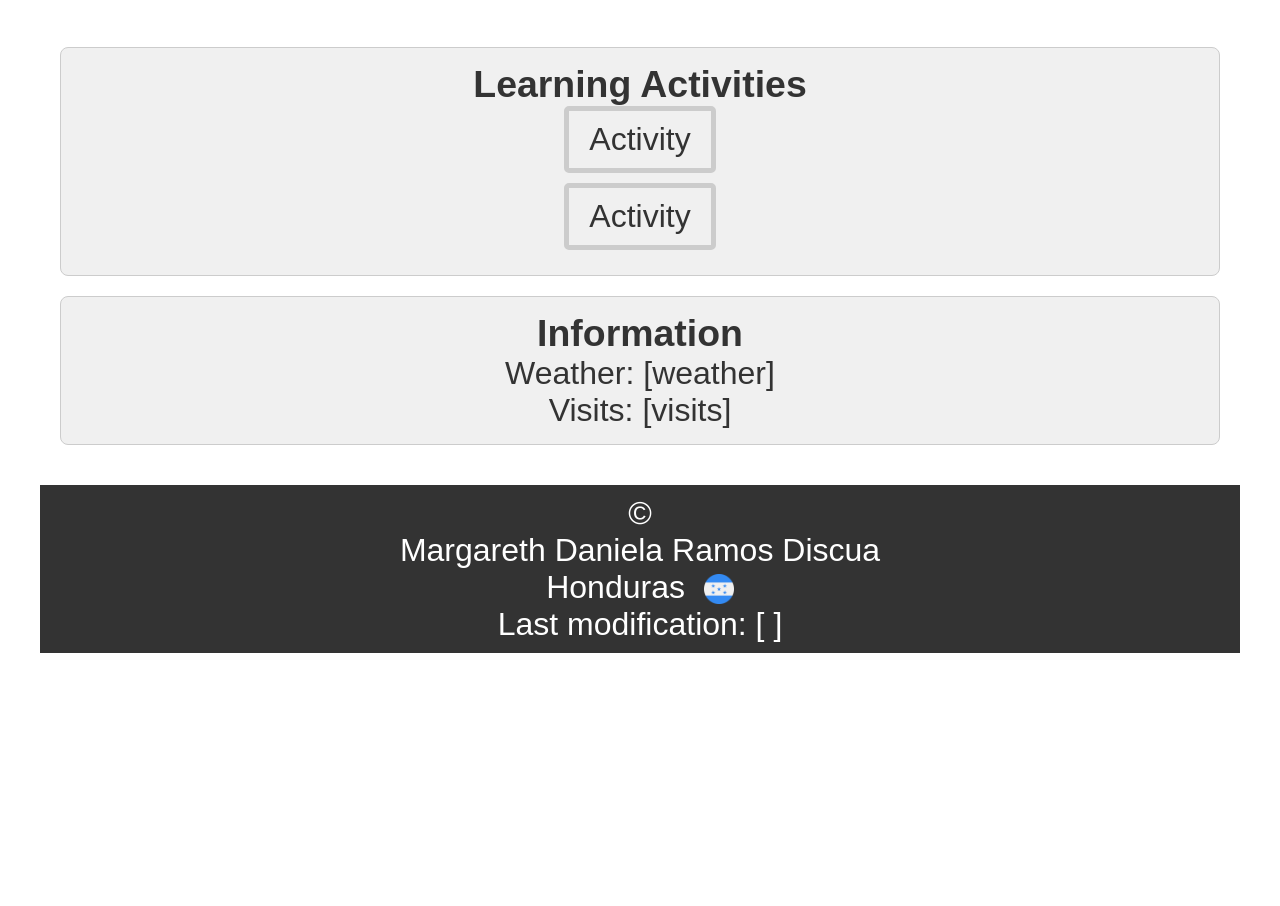
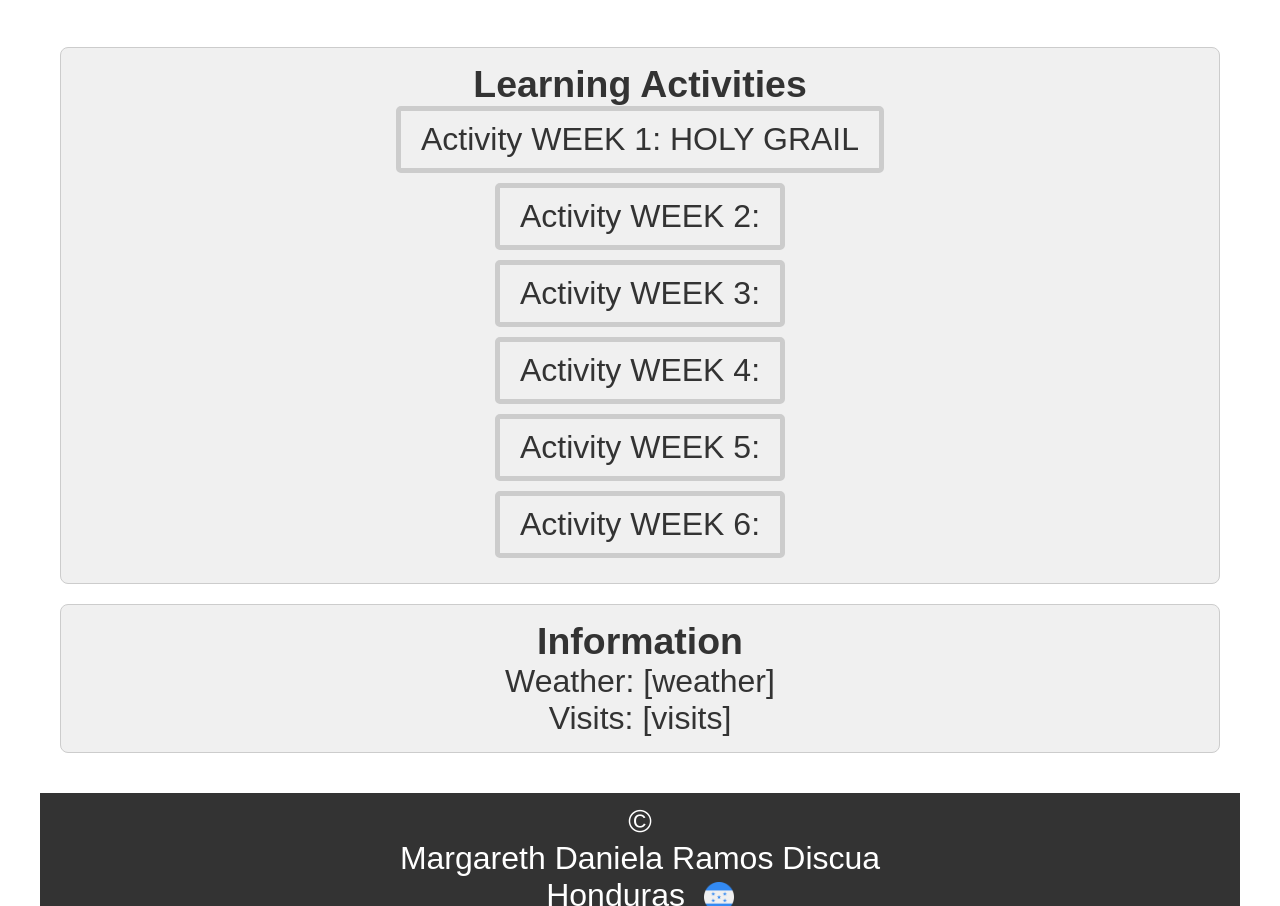
Before and after one commit to margarethdis/wdd2301, a plain HTML site: page index.html in a window 1280 px wide. Shown: the part 802-1708 px from the top of the page. Before the commit the page ends 1455 px from the top, so only its background shows below. Drawn offline with Linux system fonts and the light colour scheme.

Commit message:
Activity 1

```diff
--- a/index.html
+++ b/index.html
@@ -39,8 +39,16 @@
         <section class="card">
             <h3>Learning Activities</h3>
             <ul>
-                <li><a href="">Activity</a></li>
-                <li><a href="">Activity</a></li>
+                <li><a href="lesson01/holygrail.html">Activity WEEK 1: HOLY GRAIL</a></li>
+                <li><a href="">Activity WEEK 2: </a></li>
+                <li><a href="">Activity WEEK 3: </a></li>
+                <li><a href="">Activity WEEK 4: </a></li>
+                <li><a href="">Activity WEEK 5: </a></li>
+                <li><a href="">Activity WEEK 6: </a></li>
+
+
+
+
 
 
             </ul>
--- /dev/null
+++ b/lesson01/styles/holygrail.css
@@ -0,0 +1,43 @@
+*{
+    box-sizing: border-box;
+}
+
+body {
+    display: grid;
+    height: 100vh;
+    grid-template-columns: 1fr auto;
+    grid-template-rows: auto  auto 1fr auto;
+  }
+
+header {
+    background: lightpink;
+    padding: 2rem;
+    grid-column: 1 / 3;
+  }
+
+nav{
+    grid-column: 1/3;
+    background-color: #bed;
+    padding: 1rem;
+}
+
+  main {
+    background: coral;
+    height: 100%;
+    padding: 1rem;
+  }
+
+aside{
+    background: yellow;
+    grid-column: 2/3;
+    padding: 1rem;
+  }
+
+
+
+  footer {
+    background: wheat;
+    padding: 2rem;
+    text-align: center;
+    grid-column: 1 / 3;
+  }
```
Also changed, not shown: lesson01/holygrail.html (added, +20 -0 lines).
